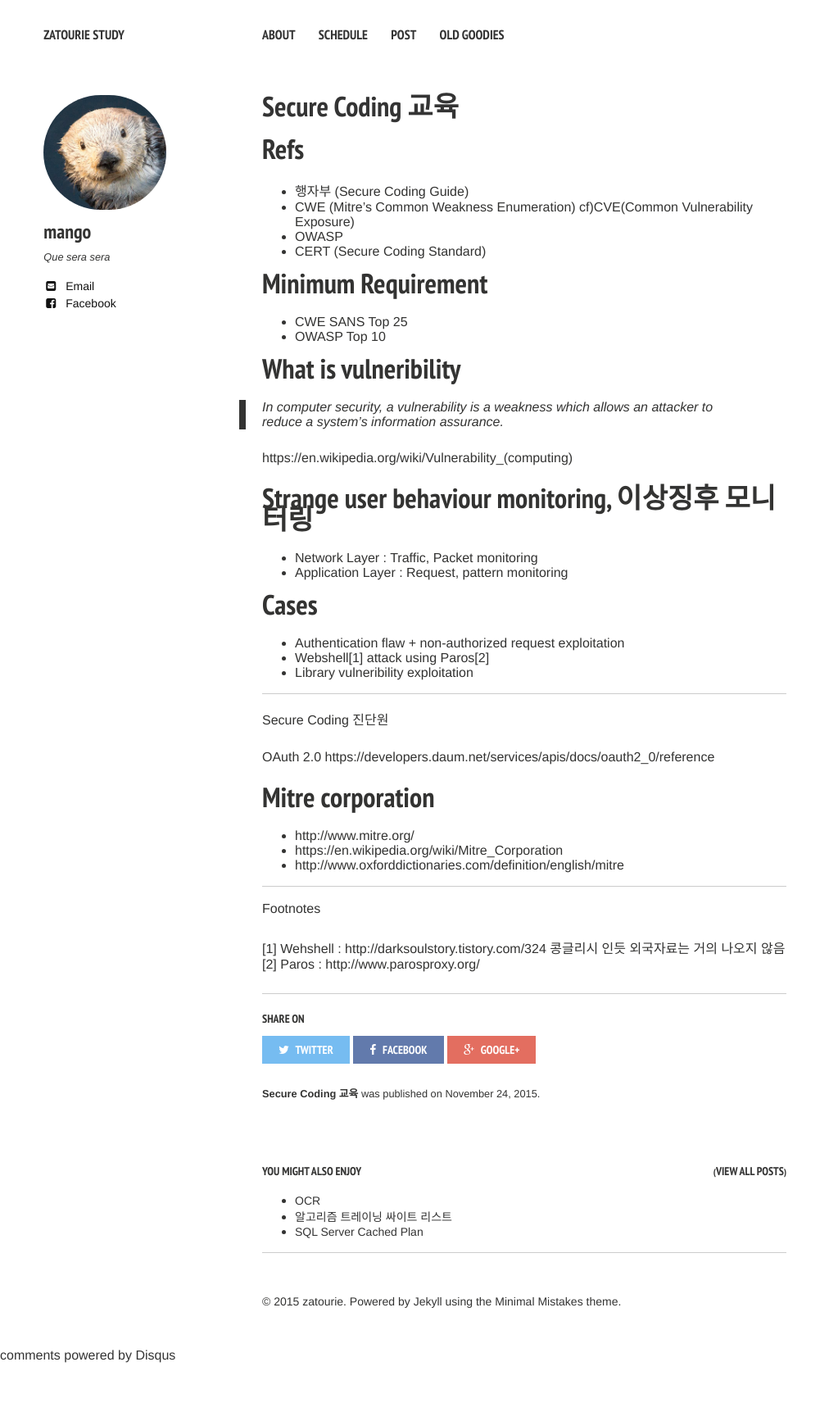
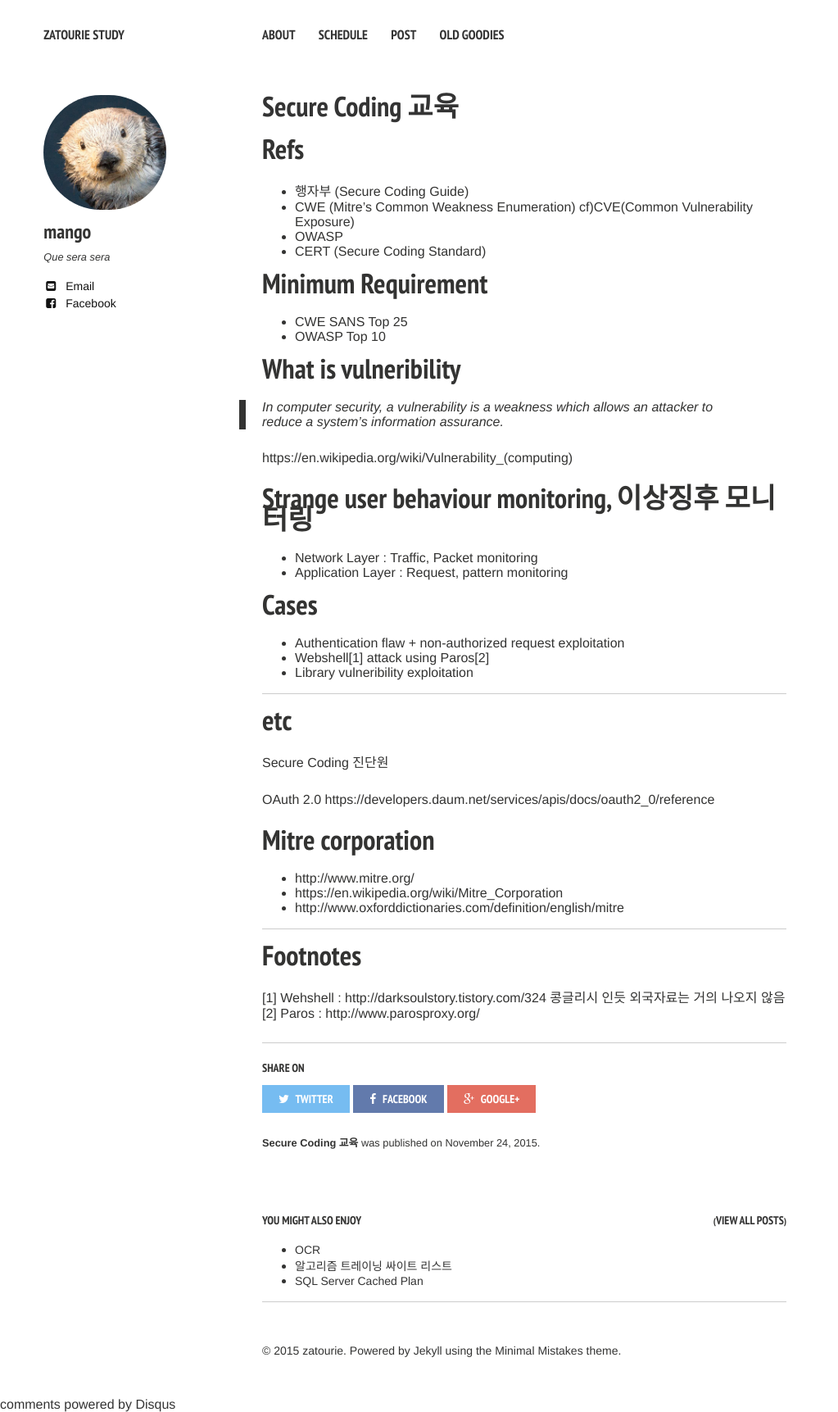
Before and after one commit to zatourie/zatourie.github.io, a Jekyll site: the page built from _posts/2015-11-24-Secure-Coding.md, in a window 1280 px wide. Shown: the whole page at 82% size, without its empty margins (0-1023 px from the left). Built offline with Jekyll 4.4.1, drawn with Linux system fonts in a browser that asks for light colours; nearby versions of some CDN libraries; comment, search, counter and statistics services are not loaded; before the commit the page ends 1663 px from its top, so only the background shows below that.

Commit message:
Update 2015-11-24-Secure-Coding.md

```diff
--- a/_posts/2015-11-24-Secure-Coding.md
+++ b/_posts/2015-11-24-Secure-Coding.md
@@ -41,12 +41,11 @@ https://en.wikipedia.org/wiki/Vulnerability_(computing)
 
 
 ----
+# etc
 
 Secure Coding 진단원
 
 OAuth 2.0 https://developers.daum.net/services/apis/docs/oauth2_0/reference
-
-
 
 # Mitre corporation
 
@@ -55,7 +54,8 @@ OAuth 2.0 https://developers.daum.net/services/apis/docs/oauth2_0/reference
 * http://www.oxforddictionaries.com/definition/english/mitre
 
 ----
-Footnotes
+
+# Footnotes
 
 [1] Wehshell : http://darksoulstory.tistory.com/324 콩글리시 인듯 외국자료는 거의 나오지 않음
 [2] Paros : http://www.parosproxy.org/
```
